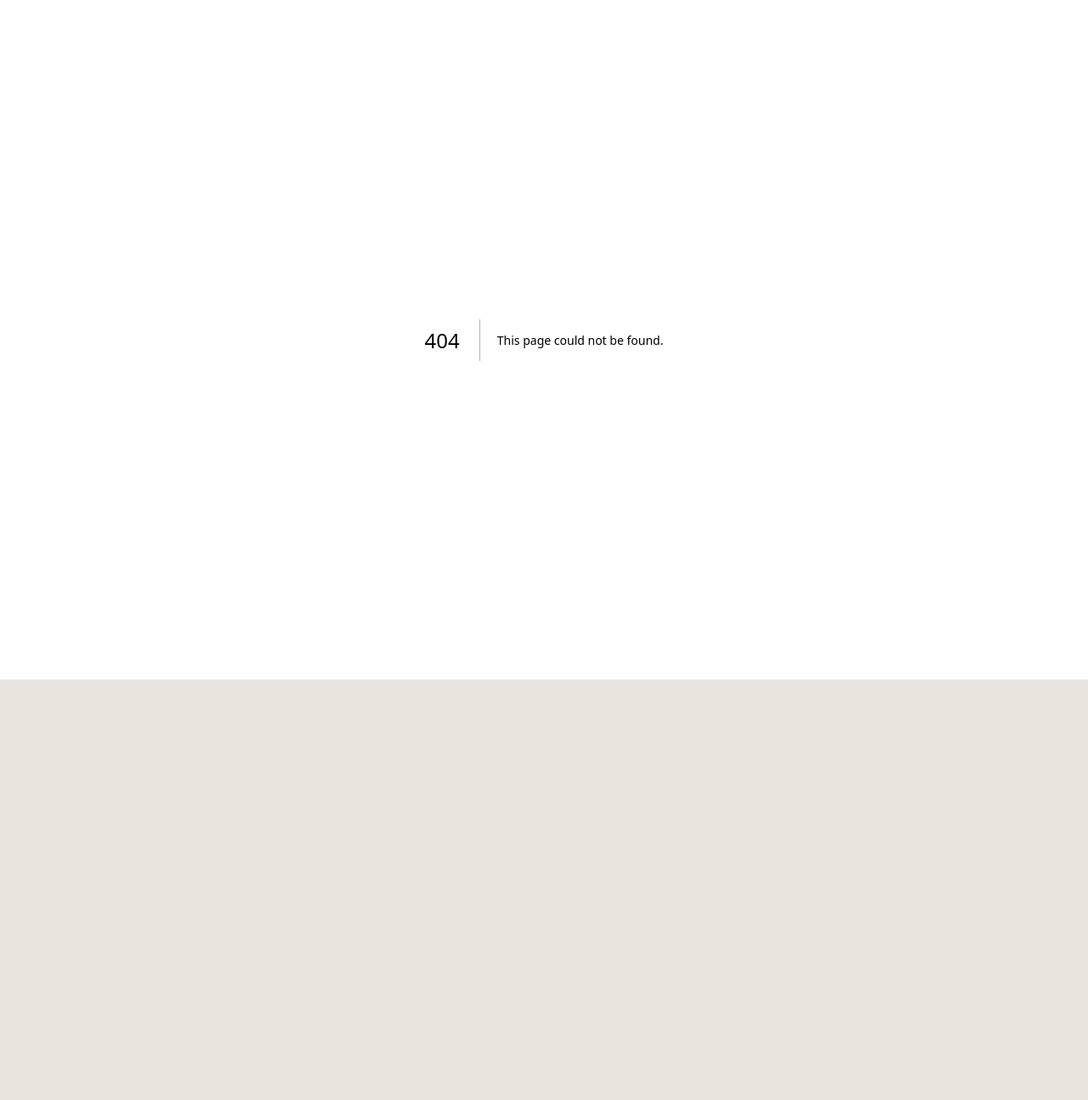
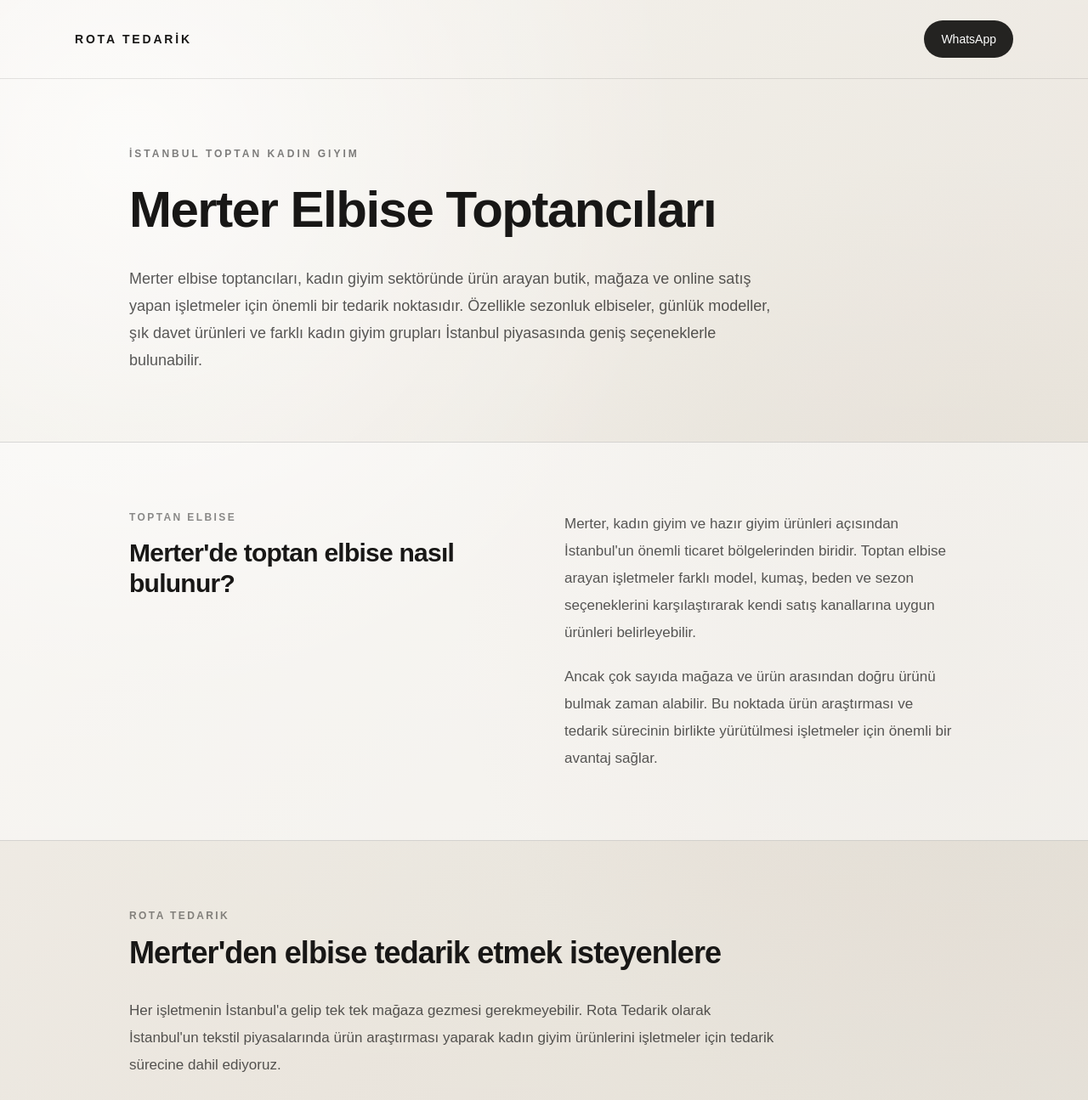
Before and after one commit to sudesolmaz1412/merternedarik, a Next.js app: page /blog/merter-elbise-toptancilari in a window 1280 px wide. Before the commit this address had no page. Shown: the top 1295 px of the page at 85% size. Before the commit the page ends 800 px from the top, so only its background shows below. Built offline with nearby package versions, Linux system fonts and the light colour scheme.

Commit message:
Merter elbise toptancilari SEO sayfasi eklendi

```diff
--- /dev/null
+++ b/app/blog/merter-elbise-toptancilari/page.tsx
@@ -0,0 +1,191 @@
+import type { Metadata } from "next";
+import Link from "next/link";
+
+export const metadata: Metadata = {
+  title: "Merter Elbise Toptancıları | Toptan Elbise Tedarikçisi",
+  description:
+    "Merter elbise toptancıları, toptan elbise modelleri ve kadın giyim ürünleri hakkında bilgi alın. Rota Tedarik ile İstanbul tekstil piyasasından ürün tedarik edin.",
+  keywords: [
+    "merter elbise toptancıları",
+    "merter toptan elbise",
+    "merter kadın elbise toptancıları",
+    "merter toptan elbise modelleri",
+    "merter elbise tedarikçisi",
+    "merterden toptan elbise almak",
+  ],
+  alternates: {
+    canonical: "https://www.merterdentedarik.com/blog/merter-elbise-toptancilari",
+  },
+};
+
+export default function MerterElbiseToptancilariPage() {
+  return (
+    <main className="min-h-screen bg-[#f5f2ed] text-[#181716]">
+      <header className="border-b border-black/10">
+        <div className="mx-auto flex max-w-6xl items-center justify-between px-6 py-6">
+          <Link
+            href="/"
+            className="text-sm font-semibold tracking-[0.2em]"
+          >
+            ROTA TEDARİK
+          </Link>
+
+          <Link
+            href="https://wa.me/905324975361"
+            className="rounded-full bg-[#242321] px-5 py-3 text-sm font-medium text-white transition hover:opacity-90"
+          >
+            WhatsApp
+          </Link>
+        </div>
+      </header>
+
+      <section className="mx-auto max-w-5xl px-6 pb-20 pt-20">
+        <div className="max-w-3xl">
+          <p className="mb-5 text-xs font-semibold uppercase tracking-[0.25em] text-black/50">
+            İstanbul Toptan Kadın Giyim
+          </p>
+
+          <h1 className="text-4xl font-semibold leading-tight tracking-tight md:text-6xl">
+            Merter Elbise Toptancıları
+          </h1>
+
+          <p className="mt-7 text-lg leading-8 text-black/65">
+            Merter elbise toptancıları, kadın giyim sektöründe ürün arayan
+            butik, mağaza ve online satış yapan işletmeler için önemli bir
+            tedarik noktasıdır. Özellikle sezonluk elbiseler, günlük modeller,
+            şık davet ürünleri ve farklı kadın giyim grupları İstanbul
+            piyasasında geniş seçeneklerle bulunabilir.
+          </p>
+        </div>
+      </section>
+
+      <section className="border-y border-black/10 bg-white/50">
+        <div className="mx-auto grid max-w-5xl gap-12 px-6 py-20 md:grid-cols-2">
+          <div>
+            <p className="mb-4 text-xs font-semibold uppercase tracking-[0.2em] text-black/45">
+              Toptan Elbise
+            </p>
+
+            <h2 className="text-3xl font-semibold tracking-tight">
+              Merter'de toptan elbise nasıl bulunur?
+            </h2>
+          </div>
+
+          <div className="space-y-5 text-[17px] leading-8 text-black/65">
+            <p>
+              Merter, kadın giyim ve hazır giyim ürünleri açısından İstanbul'un
+              önemli ticaret bölgelerinden biridir. Toptan elbise arayan
+              işletmeler farklı model, kumaş, beden ve sezon seçeneklerini
+              karşılaştırarak kendi satış kanallarına uygun ürünleri
+              belirleyebilir.
+            </p>
+
+            <p>
+              Ancak çok sayıda mağaza ve ürün arasından doğru ürünü bulmak
+              zaman alabilir. Bu noktada ürün araştırması ve tedarik sürecinin
+              birlikte yürütülmesi işletmeler için önemli bir avantaj sağlar.
+            </p>
+          </div>
+        </div>
+      </section>
+
+      <section className="mx-auto max-w-5xl px-6 py-20">
+        <div className="max-w-3xl">
+          <p className="mb-4 text-xs font-semibold uppercase tracking-[0.2em] text-black/45">
+            Rota Tedarik
+          </p>
+
+          <h2 className="text-3xl font-semibold tracking-tight md:text-4xl">
+            Merter'den elbise tedarik etmek isteyenlere
+          </h2>
+
+          <div className="mt-8 space-y-5 text-[17px] leading-8 text-black/65">
+            <p>
+              Her işletmenin İstanbul'a gelip tek tek mağaza gezmesi
+              gerekmeyebilir. Rota Tedarik olarak İstanbul'un tekstil
+              piyasalarında ürün araştırması yaparak kadın giyim ürünlerini
+              işletmeler için tedarik sürecine dahil ediyoruz.
+            </p>
+
+            <p>
+              Özellikle butik ve online satış yapan işletmeler için elbise
+              modelleri araştırılabilir, uygun ürünler belirlenebilir ve
+              sipariş süreci yönetilebilir.
+            </p>
+
+            <p>
+              Amacımız yalnızca Merter'den ürün bulmak değil; işletmenin
+              ihtiyacına uygun ürünü İstanbul tekstil piyasasından bulup
+              tedarik sürecini kolaylaştırmaktır.
+            </p>
+          </div>
+        </div>
+      </section>
+
+      <section className="border-y border-black/10 bg-[#242321] text-white">
+        <div className="mx-auto max-w-5xl px-6 py-20">
+          <h2 className="max-w-2xl text-3xl font-semibold leading-tight md:text-4xl">
+            Toptan elbise arıyorsanız, ürün araştırmasını birlikte yapalım.
+          </h2>
+
+          <p className="mt-6 max-w-2xl text-base leading-7 text-white/65">
+            Merter ve İstanbul tekstil piyasalarından kadın giyim ürünü
+            araştırmak, elbise modelleri bulmak veya düzenli tedarik
+            sağlamak için bizimle iletişime geçebilirsiniz.
+          </p>
+
+          <div className="mt-8 flex flex-wrap gap-4">
+            <a
+              href="https://wa.me/905324975361"
+              className="rounded-full bg-white px-6 py-3 text-sm font-semibold text-[#242321] transition hover:opacity-90"
+            >
+              WhatsApp'tan Ürün Sor
+            </a>
+
+            <Link
+              href="/blog/merter-kadin-giyim-toptan"
+              className="rounded-full border border-white/25 px-6 py-3 text-sm font-semibold transition hover:bg-white/10"
+            >
+              Merter Kadın Giyim Toptan
+            </Link>
+          </div>
+        </div>
+      </section>
+
+      <section className="mx-auto max-w-5xl px-6 py-16">
+        <h2 className="text-2xl font-semibold tracking-tight">
+          İlgili içerikler
+        </h2>
+
+        <div className="mt-6 grid gap-4 md:grid-cols-3">
+          <Link
+            href="/blog/merter-kadin-giyim-toptan"
+            className="rounded-2xl border border-black/10 bg-white p-6 transition hover:-translate-y-1"
+          >
+            <span className="text-sm font-semibold">
+              Merter Kadın Giyim Toptan
+            </span>
+          </Link>
+
+          <Link
+            href="/blog/merter-toptan-kadin-giyim-modelleri"
+            className="rounded-2xl border border-black/10 bg-white p-6 transition hover:-translate-y-1"
+          >
+            <span className="text-sm font-semibold">
+              Merter Toptan Kadın Giyim Modelleri
+            </span>
+          </Link>
+
+          <Link
+            href="/blog/merter-kadin-giyim-toptancilari"
+            className="rounded-2xl border border-black/10 bg-white p-6 transition hover:-translate-y-1"
+          >
+            <span className="text-sm font-semibold">
+              Merter Kadın Giyim Toptancıları
+            </span>
+          </Link>
+        </div>
+      </section>
+    </main>
+  );
+}
```
